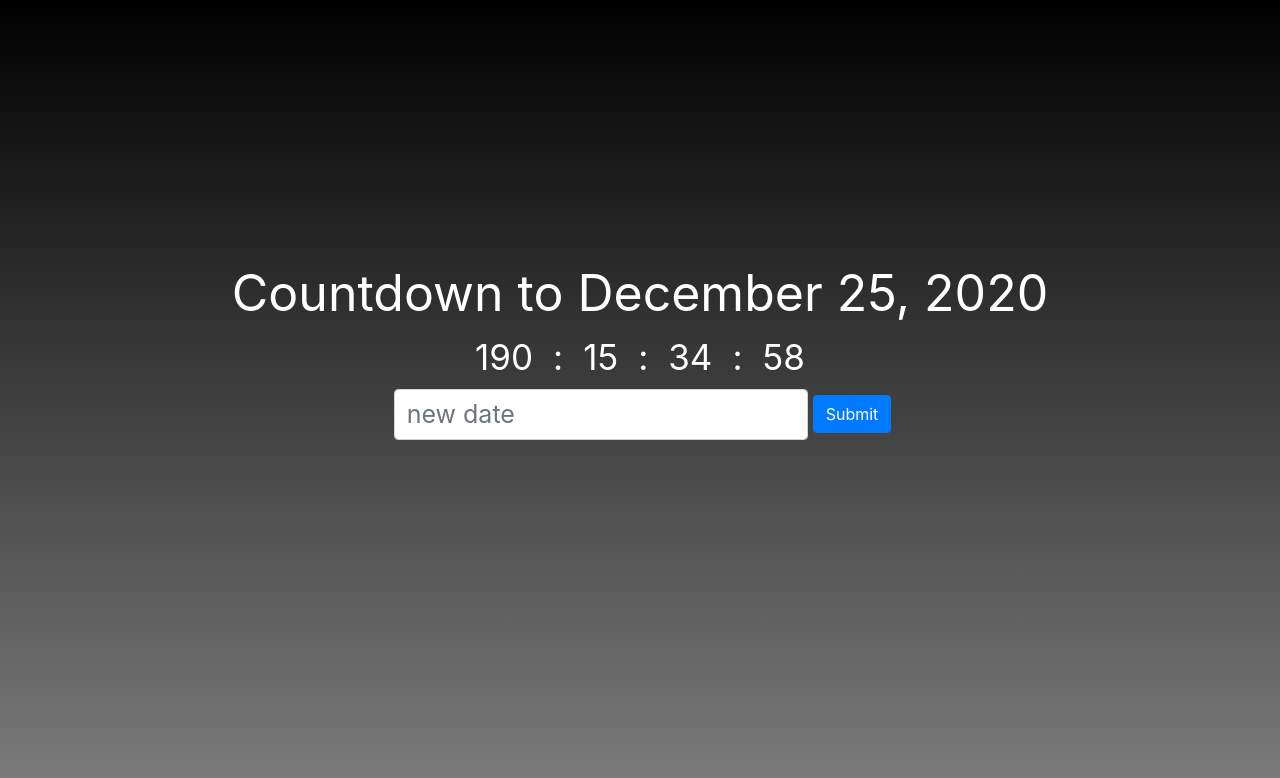
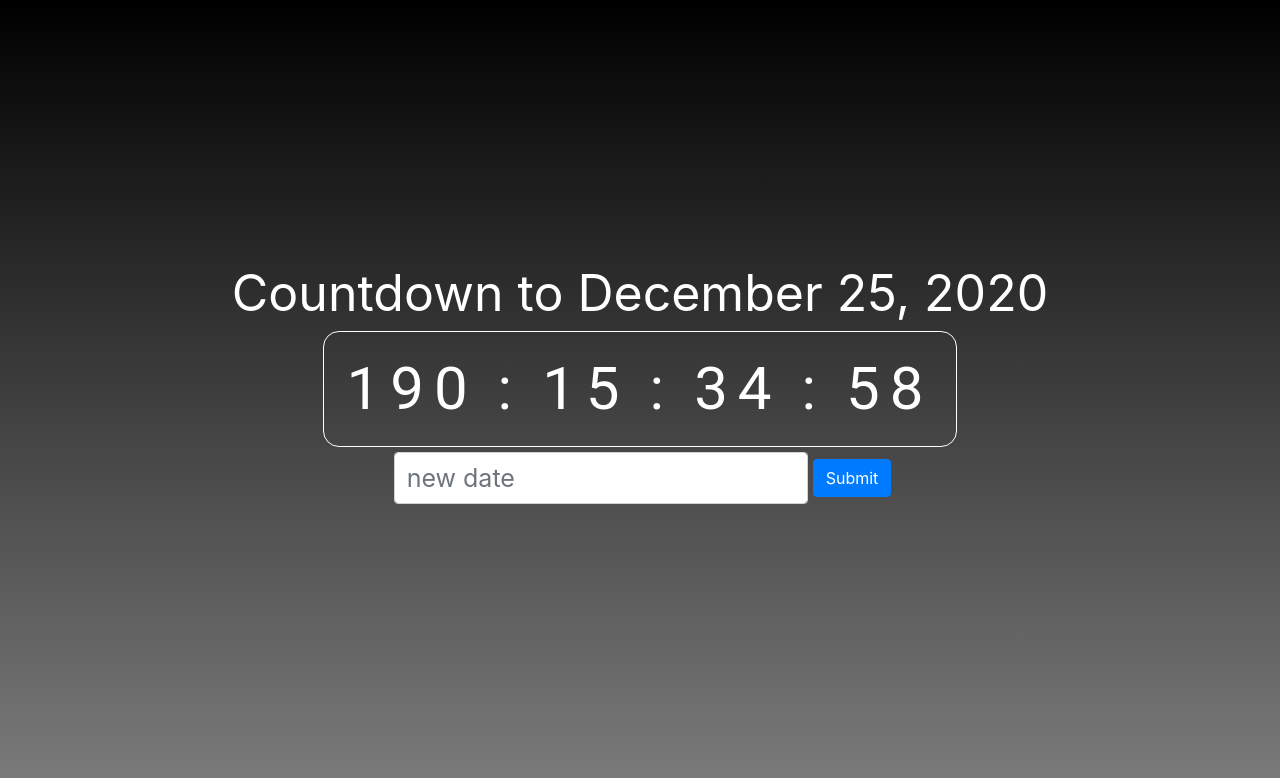
Before and after one commit to pins-thoo/countdown-app, a React (Create React App) app: page / in a window 1280 px wide. Shown: the top 778 px of the page. Built offline with nearby package versions, Linux system fonts and the light colour scheme.

Commit message:
added styling to countdown

```diff
--- a/src/App.css
+++ b/src/App.css
@@ -8,9 +8,21 @@
   font-size: 50px;
 }
 
+.Clock-box {
+  padding: 12px;
+  display: inline-block;
+  text-align: center;
+  justify-content: center;
+  border: .5px solid white;
+  border-radius: 16px;
+}
+
 .Clock-days, .Clock-hours, .Clock-mins, .Clock-seconds {
   display: inline;
   margin: 10px;
+  font-size: 60px;
+  font-family: Roboto;
+  letter-spacing: 10px;
 }
 
 .Deadline-input {
```
